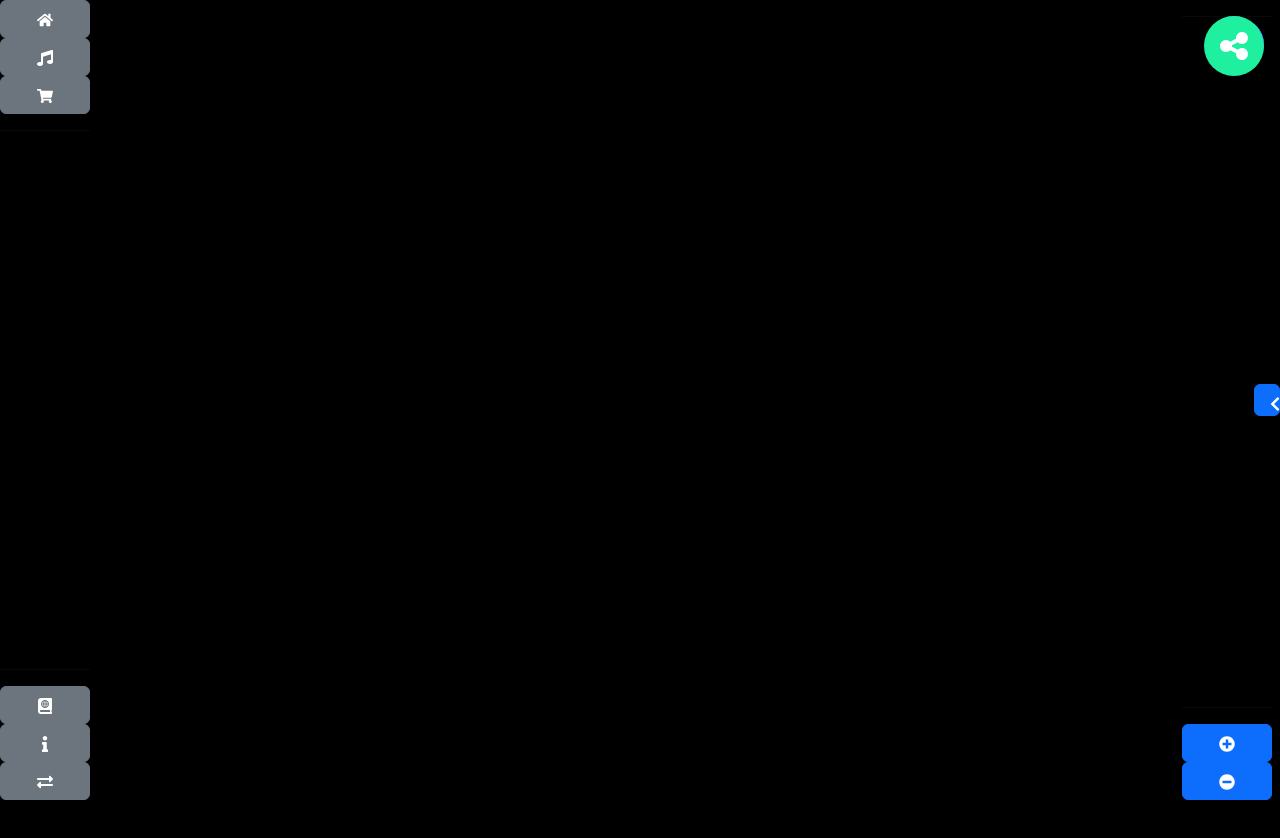
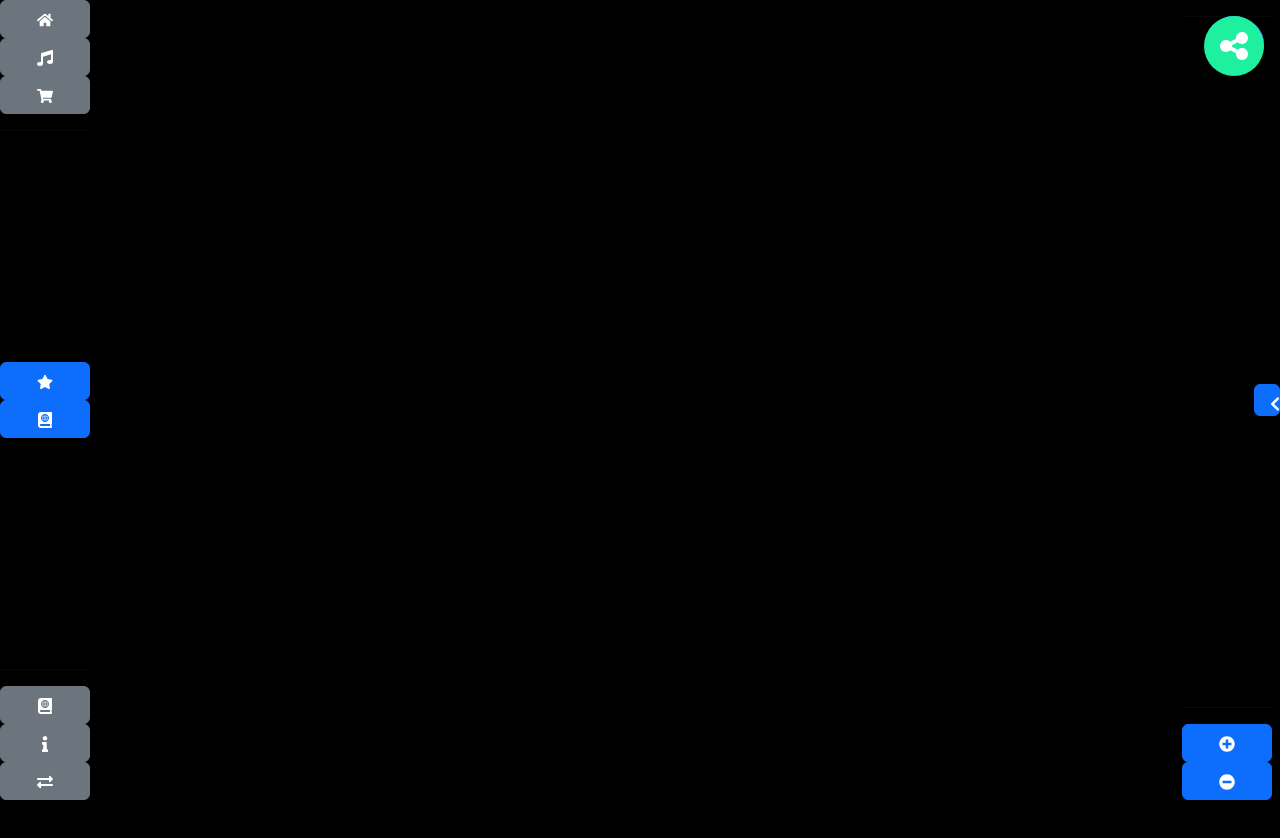
Before and after one commit to maramau/radiotango, a React (Create React App) app: page / in a window 1280 px wide. Shown: the top 838 px of the page. Built offline with nearby package versions, Linux system fonts and the light colour scheme.

Commit message:
BarLeft: Added a test tooltip

```diff
--- a/src/components/bar-left/Component.jsx
+++ b/src/components/bar-left/Component.jsx
@@ -1,6 +1,9 @@
-import { useContext } from 'react';
+import {  useContext,
+          useState,
+          useRef } from 'react';
 
 import {  FaHome,
+          FaStar,
           FaMusic,
           FaShoppingCart,
           FaAtlas,
@@ -9,13 +12,40 @@ import {  FaHome,
 
 import ContentContext from 'context/content/Context';
 
-import Button         from 'react-bootstrap/Button';
-import Stack          from 'react-bootstrap/Stack';
+import {  Button,
+          Stack }     from 'react-bootstrap';
+
+import Overlay from 'react-bootstrap/Overlay';
+import Tooltip from 'react-bootstrap/Tooltip';
 
 import './styles.css';
 
 const BarLeft = () => {
   const { changeContentLeft } = useContext(ContentContext);
+
+  const [overlay, setOverlay] = useState({});
+  const ref = useRef(null);
+
+  const handleClick = (e) => {
+    const oldOverlay = {
+      ...overlay
+    };
+    const newOverlay = {
+      show: oldOverlay.target !== e.target || !overlay.show,
+      target: e.currentTarget,
+      text: e.currentTarget.dataset.tooltip,
+    };
+
+    setOverlay(newOverlay)
+  };
+
+  const renderTooltip = (props) =>
+  {console.log(props)
+    return (
+    <Tooltip id="button-tooltip" {...props}>
+      {props.text}
+    </Tooltip>
+  )};
 
   return (
     <div className="stack-container">
@@ -31,6 +61,26 @@ const BarLeft = () => {
                   <FaShoppingCart/>
                 </Button>
                 <hr/>
+            </div>
+            <div className="stack-section text-center" ref={ref}>
+              <Button variant="primary" onClick={handleClick} data-tooltip="Week's Star">
+                <FaStar/>
+              </Button>
+              <Button variant="primary" onClick={handleClick} data-tooltip="Atlas">
+                <FaAtlas/>
+              </Button>
+
+              <Overlay
+                placement="right"
+                container={ref}
+                show={overlay.show}
+                target={overlay.target}
+                trigger="hover"
+              >
+                <Tooltip id="button-tooltip">
+                  {overlay.text}
+                </Tooltip>
+              </Overlay>
             </div>
             <div className="stack-section text-center">
                 <hr/>
--- a/src/components/panel-right/Component.jsx
+++ b/src/components/panel-right/Component.jsx
@@ -121,6 +121,7 @@ const PanelRight = (props) => {
               })}
             </ListGroup>
 
+
           </Card.Body>
         </Card>
     </div>
@@ -128,10 +129,12 @@ const PanelRight = (props) => {
 
   );
 }
+
 /*<YouTube
               className="text-center"
               videoId={player.yt}
               title={`${player.artist} - ${player.song}`}
               opts={opts}
             />*/
+
 export default PanelRight;
```
